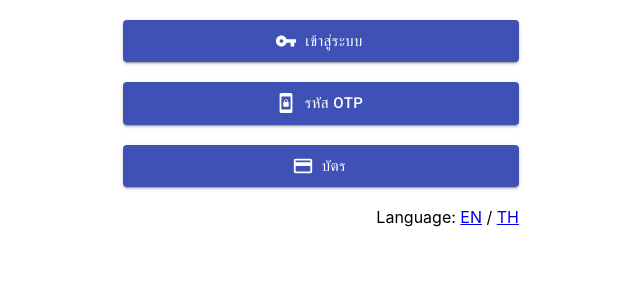
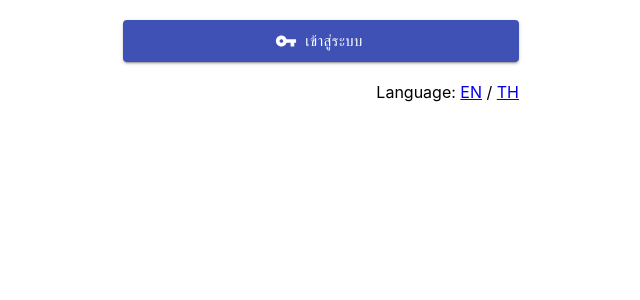
Before and after one commit to pramoch/react-app, a React (Create React App) app: page / in a window 1280 px wide. Shown: the top 300 px of the page, without its empty margins (319-959 px from the left). Built offline with nearby package versions, Linux system fonts and the light colour scheme.

Commit message:
Display menu according to auth state. Implement log out.

```diff
--- a/src/components/Home/Home.js
+++ b/src/components/Home/Home.js
@@ -1,11 +1,13 @@
-import React from 'react';
+import React, { Fragment } from 'react';
 import Button from '@material-ui/core/Button';
 import styles from './Home.module.css';
 import { CreditCard, ScreenLockPortrait, VpnKey } from '@material-ui/icons';
 import { useTranslation } from 'react-i18next';
 import { useHistory } from "react-router-dom";
+import { connect } from "react-redux";
+import { logout } from '../../store/action';
 
-const Home = () => {
+const Home = (props) => {
   const { t, i18n } = useTranslation();
   const history = useHistory();
 
@@ -14,13 +16,10 @@ const Home = () => {
     i18n.changeLanguage(lang);
   };
 
+  const getMenu = () => {
+    if (props.isLoggedIn) {
       return (
-    <div>
-      <div className={styles.buttonWrapper}>
-        <Button onClick={() => history.push('/login')} startIcon={<VpnKey/>} fullWidth size="large" variant="contained" color="primary">
-          {t('LOGIN')}
-        </Button>
-      </div>
+        <Fragment>
           <div className={styles.buttonWrapper}>
             <Button onClick={() => history.push('/otp')} startIcon={<ScreenLockPortrait/>} fullWidth size="large" variant="contained" color="primary">
               {t('OTP')}
@@ -31,6 +30,30 @@ const Home = () => {
               {t('CARD')}
             </Button>
           </div>
+          <div className={styles.buttonWrapper}>
+            <Button onClick={props.logout} startIcon={<VpnKey/>} fullWidth size="large" variant="contained" color="primary">
+              {t('LOGOUT')}
+            </Button>
+          </div>
+        </Fragment>
+      );
+    }
+    else {
+      return (
+        <Fragment>
+          <div className={styles.buttonWrapper}>
+            <Button onClick={() => history.push('/login')} startIcon={<VpnKey/>} fullWidth size="large" variant="contained" color="primary">
+              {t('LOGIN')}
+            </Button>
+          </div>
+        </Fragment>
+      );
+    }
+  }
+
+  return (
+    <div>
+      { getMenu() }
       <div className={styles.languageWrapper}>
         Language: <a href='/' onClick={(e) => changeLang(e, 'en')}>EN</a> / <a href='/' onClick={(e) => changeLang(e, 'th')}>TH</a>
       </div>
@@ -38,4 +61,10 @@ const Home = () => {
   )
 }
 
-export default Home;
+const mapStateToProps = state => {
+  return {
+    isLoggedIn: state.login.token
+  }
+}
+
+export default connect(mapStateToProps, { logout })(Home);
--- a/src/components/Login/Login-action.js
+++ b/src/components/Login/Login-action.js
@@ -1,9 +1,18 @@
 export const login = () => {
   return (dispatch) => {
     dispatch({
-      type: 'LOGIN',
-      payload: 'LOGIN_TOKEN'
-    })
+      type: 'LOGIN'
+    });
+    dispatch(loginSuccess('LOGIN_TOKEN'));
+  }
+}
+
+export const loginSuccess = (token) => {
+  return (dispatch) => {
+    dispatch({
+      type: 'LOGIN_SUCCESS',
+      payload: token
+    });
   }
 }
 
@@ -11,6 +20,6 @@ export const logout = () => {
   return (dispatch) => {
     dispatch({
       type: 'LOGOUT'
-    })
+    });
   }
 }
--- a/src/components/Login/Login-reducer.js
+++ b/src/components/Login/Login-reducer.js
@@ -1,6 +1,6 @@
 export default (state = {}, action) => {
   switch (action.type) {
-    case 'LOGIN':
+    case 'LOGIN_SUCCESS':
       return { token: action.payload }
     case 'LOGOUT':
       return {};
--- a/src/i18n/texts.json
+++ b/src/i18n/texts.json
@@ -10,7 +10,8 @@
       "REQUEST_OTP": "Request OTP",
       "OTP_ERROR": "OTP must be 6 digits",
       "MOBILE_NUMBER_ERROR": "Mobile number must be 10 digits",
-      "LOGIN": "Log in"
+      "LOGIN": "Log in",
+      "LOGOUT": "Log out"
     }
   },
   "th": {
@@ -24,7 +25,8 @@
       "REQUEST_OTP": "ขอรหัส OTP",
       "OTP_ERROR": "กรุณากรอกรหัส OTP 6 หลัก",
       "MOBILE_NUMBER_ERROR": "กรุณากรอกเบอร์โทรศัพท์ 10 หลัก",
-      "LOGIN": "เข้าสู่ระบบ"
+      "LOGIN": "เข้าสู่ระบบ",
+      "LOGOUT": "ออกจากระบบ"
     }
   }
 }
```
Lines whose indentation alone changed are shown as unchanged.
